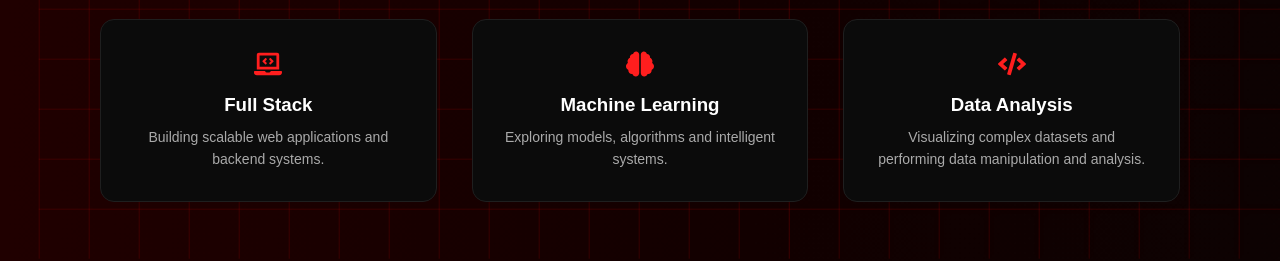
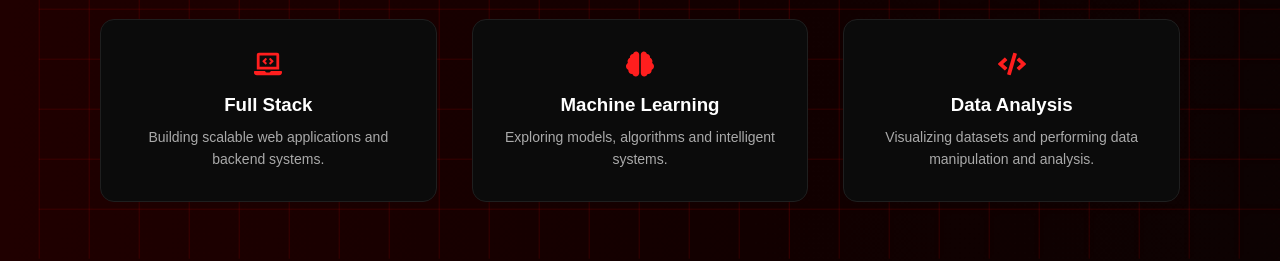
Before and after one commit to MRhacksalive/aditya-portfolio, a React (Vite) app: page / in a window 1280 px wide. Shown: the part 1380-1641 px from the top of the page. Built offline with nearby package versions, Linux system fonts and the light colour scheme.

Commit message:
final pakka now

```diff
--- a/src/components/About.jsx
+++ b/src/components/About.jsx
@@ -78,7 +78,7 @@ viewport={{once:true}}
 >
 <FaCode />
 <h3>Data Analysis</h3>
-<p> Visualizing complex datasets and performing data manipulation and analysis.</p>
+<p> Visualizing datasets and performing data manipulation and analysis.</p>
 </motion.div>
 
 </div>
```
